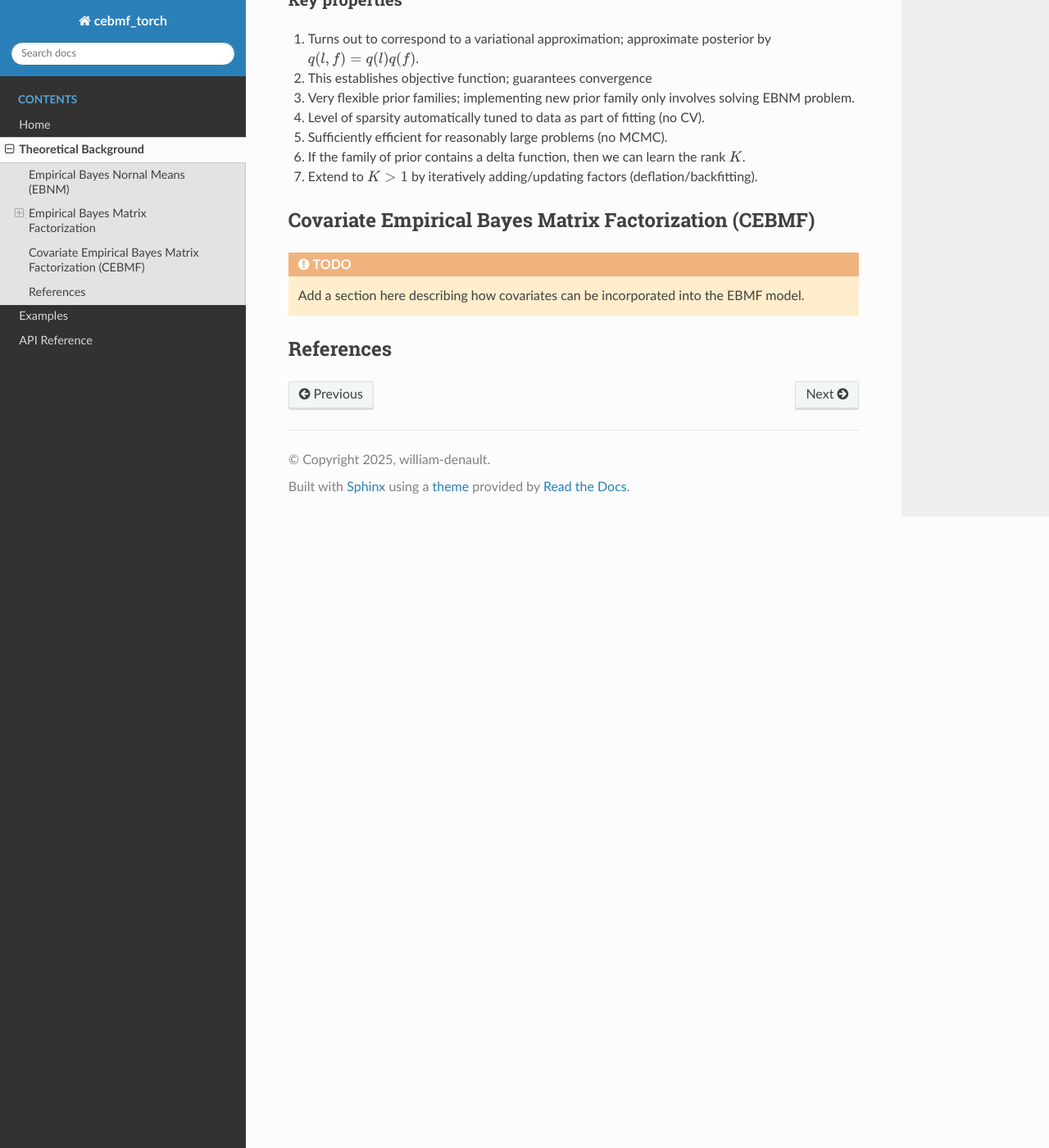
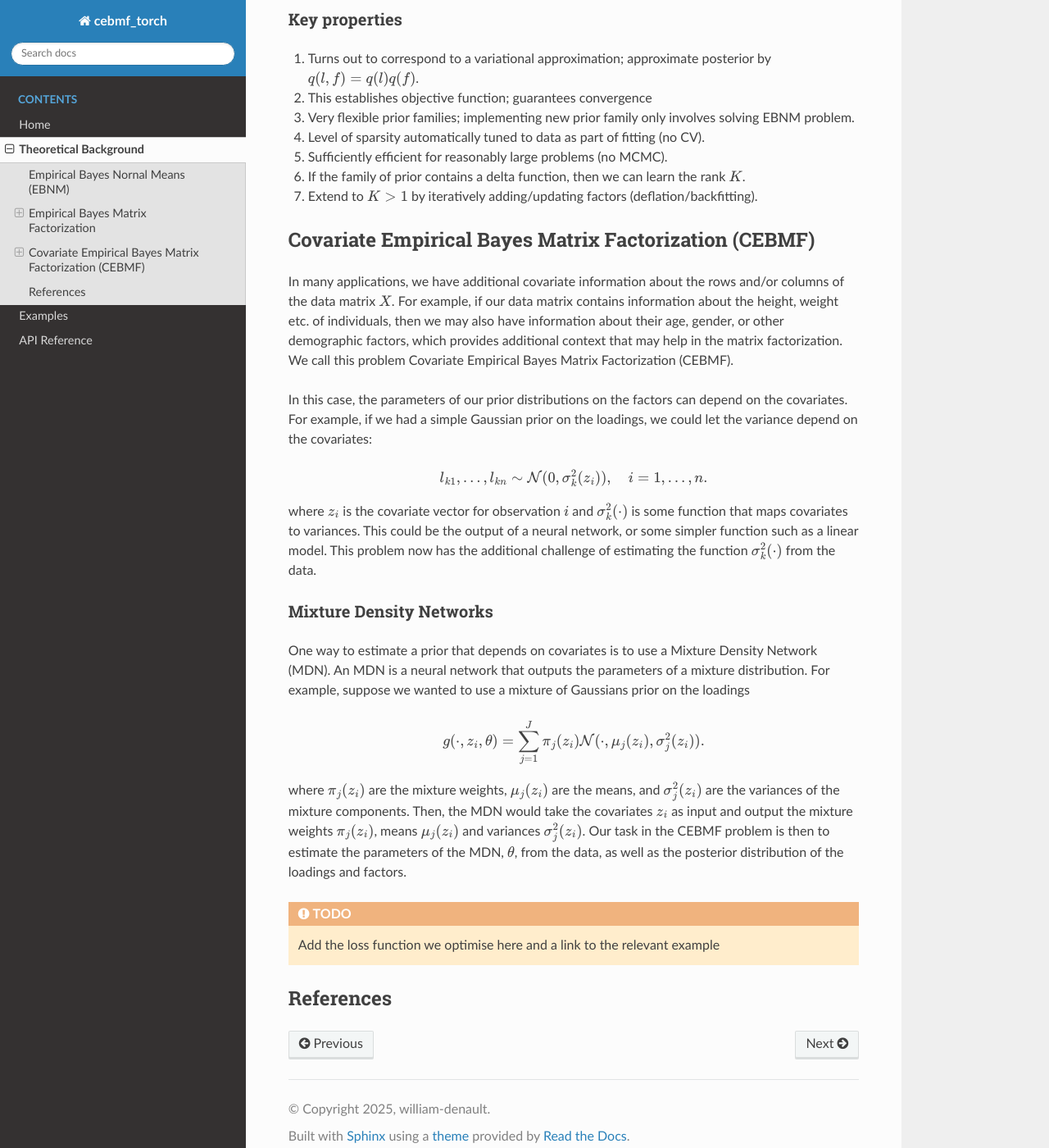
Before and after one commit to william-denault/cebmf_torch, a Sphinx documentation site: the page built from docs/source/theoretical_background.rst, in a window 1280 px wide and 1400 px high, scrolled down 2874 px. Shown: the whole window at 82% size. Built offline with Sphinx 7.4.7 and the Read the Docs theme 3.1.0, drawn with Linux system fonts in a browser that asks for light colours; pages that are not in the unit, such as notebooks, are missing from menus; some of the changed text lies outside the part shown.

Commit message:
Add cEMBF information here

```diff
--- a/docs/source/theoretical_background.rst
+++ b/docs/source/theoretical_background.rst
@@ -147,10 +147,42 @@ Key properties
 Covariate Empirical Bayes Matrix Factorization (CEBMF)
 ------------------------------------------------------
 
+In many applications, we have additional covariate information about the rows and/or columns of the data matrix :math:`X`.
+For example, if our data matrix contains information about the height, weight etc. of individuals,
+then we may also have information about their age, gender, or other demographic factors, which provides
+additional context that may help in the matrix factorization.
+We call this problem Covariate Empirical Bayes Matrix Factorization (CEBMF).
+
+In this case, the parameters of our prior distributions on the factors can depend on the covariates.
+For example, if we had a simple Gaussian prior on the loadings, we could let the variance depend on the covariates:
+
+.. math::
+      l_{k1}, \ldots, l_{kn} \sim \mathcal{N}(0, \sigma_k^2(z_i)), \quad i = 1, \ldots, n.
+
+where :math:`z_i` is the covariate vector for observation :math:`i` and :math:`\sigma_k^2(\cdot)` is some function
+that maps covariates to variances. This could be the output of a neural network, or some simpler function such as a linear model.
+This problem now has the additional challenge of estimating the function :math:`\sigma_k^2(\cdot)` from the data.
+
+Mixture Density Networks
+^^^^^^^^^^^^^^^^^^^^^^^^
+
+One way to estimate a prior that depends on covariates is to use a Mixture Density Network (MDN).
+An MDN is a neural network that outputs the parameters of a mixture distribution.
+For example, suppose we wanted to use a mixture of Gaussians prior on the loadings
+
+.. math::
+      g(\cdot, z_i, \mathbf{\theta} ) = \sum_{j=1}^J \pi_j(z_i) \mathcal{N}(\cdot, \mu_j(z_i), \sigma_j^2(z_i)).
+
+where :math:`\pi_j(z_i)` are the mixture weights, :math:`\mu_j(z_i)` are the means,
+and :math:`\sigma_j^2(z_i)` are the variances of the mixture components.
+Then, the MDN would take the covariates :math:`z_i`
+as input and output the mixture weights :math:`\pi_j(z_i)`, means :math:`\mu_j(z_i)` and variances :math:`\sigma_j^2(z_i)`.
+Our task in the CEBMF problem is then to estimate the parameters of the MDN, :math:`\mathbf{\theta}`, from the data, as well
+as the posterior distribution of the loadings and factors.
+
 .. admonition:: TODO
 
-      Add a section here describing how covariates can be incorporated into the
-      EBMF model.
+      Add the loss function we optimise here and a link to the relevant example
 
 
 References
```
